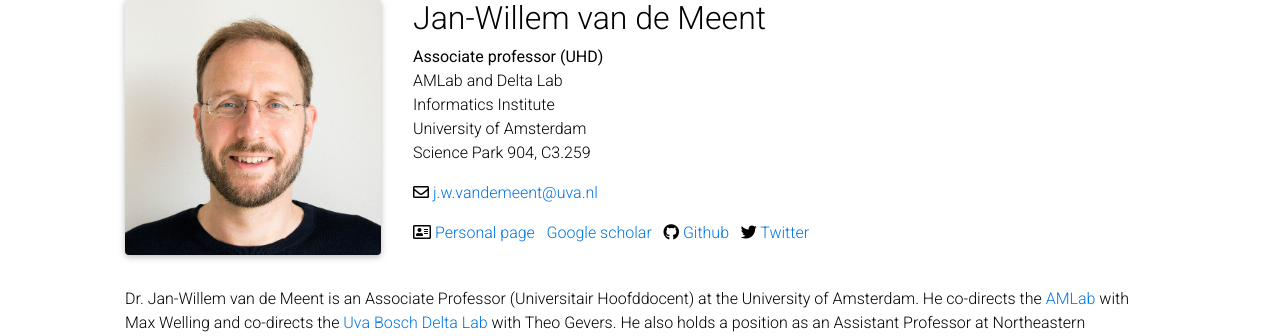
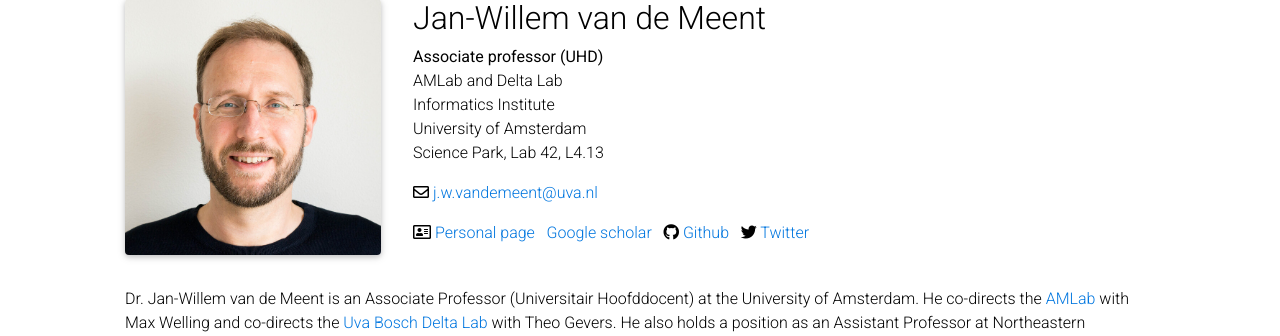
Before and after one commit to AMLab-Amsterdam/AMLab-Amsterdam.github.io, a Jekyll site: the page built from _people/JanWillemVanDeMeent.md, in a window 1280 px wide and 900 px high. Shown: the part 105-441 px from the top of the window. Built offline with Jekyll 4.4.1, drawn with Linux system fonts in a browser that asks for light colours; comment, search, counter and statistics services are not loaded; a style sheet for code colours, icons or effects is not loaded.

Commit message:
updated room number for Jan-Willem van de Meent

```diff
--- a/_people/JanWillemVanDeMeent.md
+++ b/_people/JanWillemVanDeMeent.md
@@ -4,7 +4,7 @@ first_name: Jan-Willem
 last_name: van de Meent
 role: Associate professor (UHD)
 email: j.w.vandemeent@uva.nl
-office: Science Park 904, C3.259
+office: Science Park, Lab 42, L4.13
 lab: AMLab and Delta Lab
 institute: Informatics Institute
 university: University of Amsterdam
```
